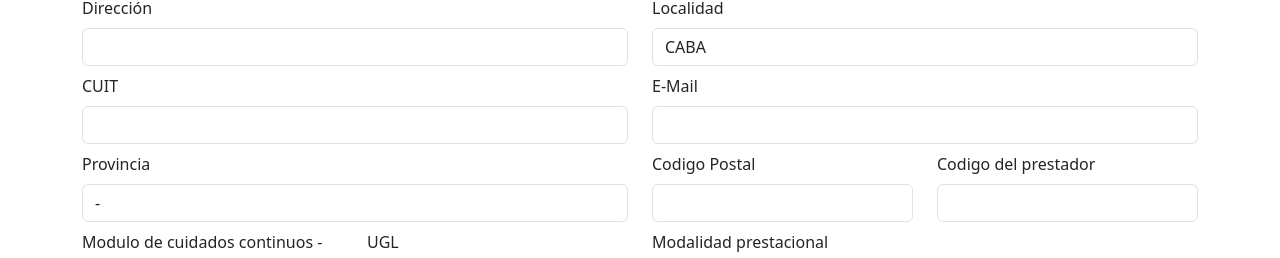
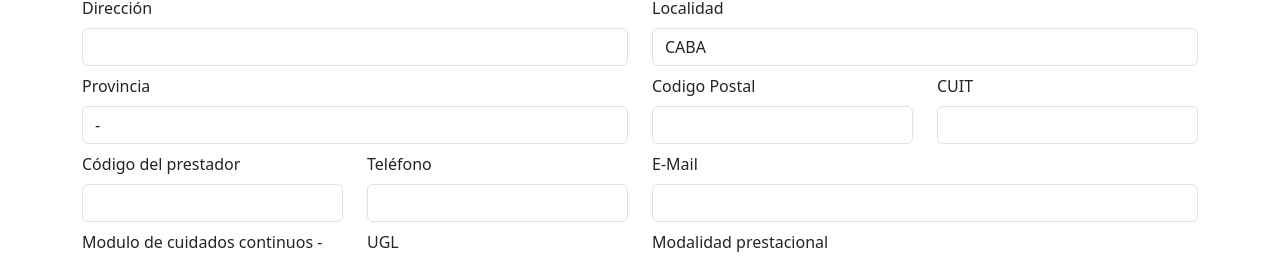
Before and after one commit to dbusnelli/pami_evaluador_residencias, a React (Vite) app: page / in a window 1280 px wide. Shown: the part 224-482 px from the top of the page. Built offline with nearby package versions, Linux system fonts and the light colour scheme; no server answers; the database is empty.

Commit message:
Agrego telefono a CrearResidencia

```diff
--- a/src/components/residencias/CrearResidencia.jsx
+++ b/src/components/residencias/CrearResidencia.jsx
@@ -27,7 +27,8 @@ const initialResidencia = {
     habitaciones_triples_sin_banio: 0,
     banios_uso_compartido: 0,
     cuit: "",
-    razon_social: ""
+    razon_social: "",
+    telefono: ""
 }
 
 const custom_input_group_text_style = {borderTopRightRadius: 0, borderBottomRightRadius: 0}
@@ -120,16 +121,6 @@ function CrearResidencia({edicion}) {
             </div>
             <div className="row mb-2">
                 <div className="col-lg-6 col-12">
-                    <label htmlFor="localidadResidenicia" className="form-label">CUIT</label>
-                    <input type="text" value={residencia.cuit} onChange={e => setResidencia({...residencia, cuit: e.target.value})} className="form-control" id="localidadResidenicia" />
-                </div>
-                <div className="col-lg-6 col-12">
-                    <label htmlFor="emailResidenicia" className="form-label">E-Mail</label>
-                    <input type="email" value={residencia.email} onChange={e => setResidencia({...residencia, email: e.target.value})} className="form-control" id="emailResidenicia" />
-                </div>
-            </div>
-            <div className="row mb-2">
-                <div className="col-lg-6 col-12">
                     <label htmlFor="provinciaResidencia" className="form-label">Provincia</label>
                     <input type="text" value={residencia.provincia} onChange={e => setResidencia({...residencia, provincia: e.target.value})} className="form-control" id="provinciaResidencia" />
                 </div>
@@ -138,8 +129,22 @@ function CrearResidencia({edicion}) {
                     <input type="text" value={residencia.codigo_postal} onChange={e => setResidencia({...residencia, codigo_postal: e.target.value})} className="form-control" id="codigoPostalResidenicia" />
                 </div>
                 <div className="col-lg-3 col-12">
-                    <label htmlFor="codigo-prestador" className="form-label">Codigo del prestador</label>
+                    <label htmlFor="localidadResidenicia" className="form-label">CUIT</label>
+                    <input type="text" value={residencia.cuit} onChange={e => setResidencia({...residencia, cuit: e.target.value})} className="form-control" id="localidadResidenicia" />
+                </div>
+            </div>
+            <div className="row mb-2">
+                <div className="col-lg-3 col-12">
+                    <label htmlFor="codigo-prestador" className="form-label">Código del prestador</label>
                     <input type="text" value={residencia.codigo_prestador} onChange={e => setResidencia({...residencia, codigo_prestador: e.target.value})} className="form-control" id="codigo-prestador" />
+                </div>
+                <div className="col-lg-3 col-12">
+                    <label htmlFor="codigoPostalResidenicia" className="form-label">Teléfono</label>
+                    <input type="text" value={residencia.telefono} onChange={e => setResidencia({...residencia, telefono: e.target.value})} className="form-control" id="codigoPostalResidenicia" />
+                </div>
+                <div className="col-lg-6 col-12">
+                    <label htmlFor="emailResidenicia" className="form-label">E-Mail</label>
+                    <input type="email" value={residencia.email} onChange={e => setResidencia({...residencia, email: e.target.value})} className="form-control" id="emailResidenicia" />
                 </div>
             </div>
             <div className="row mb-2">
```
